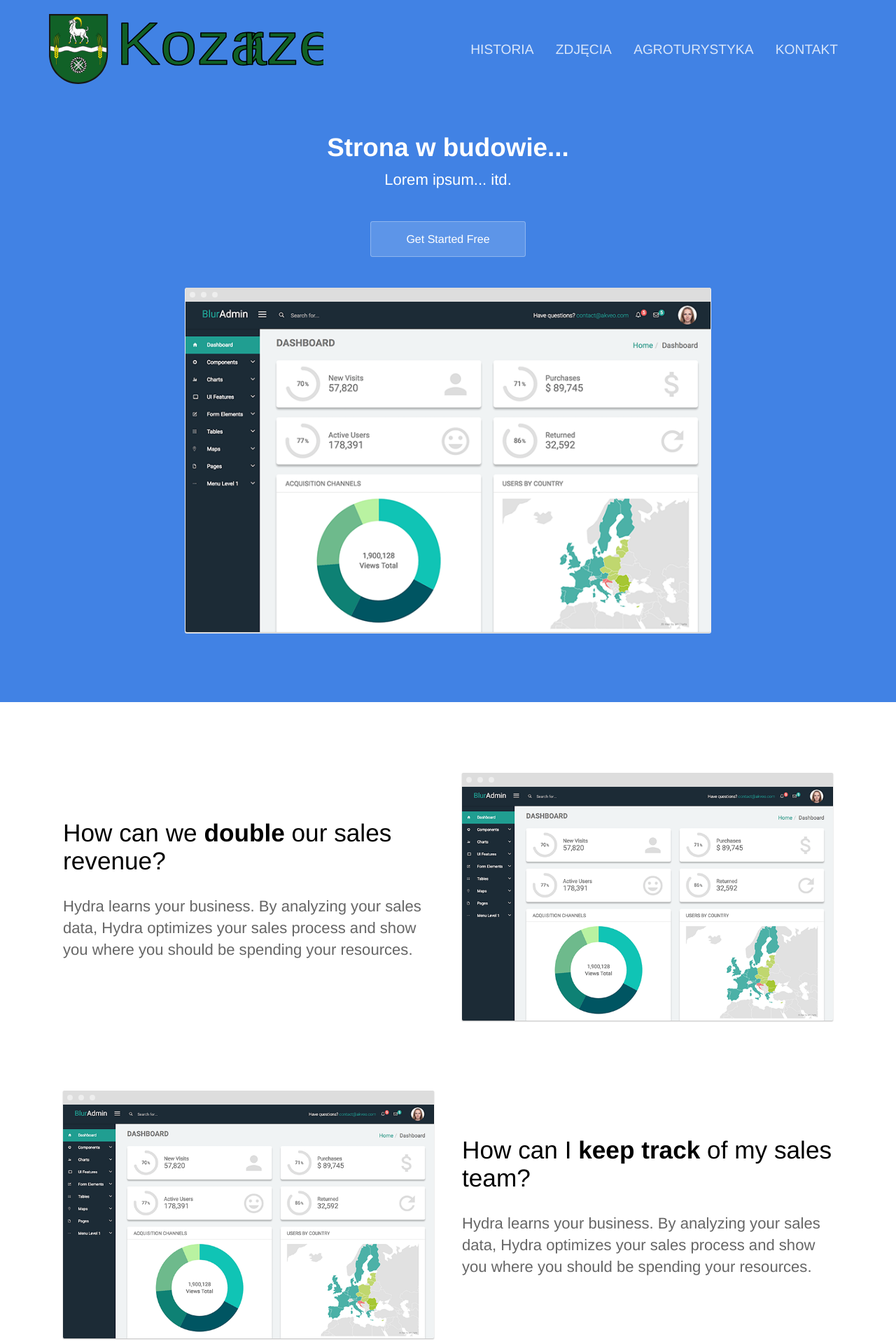
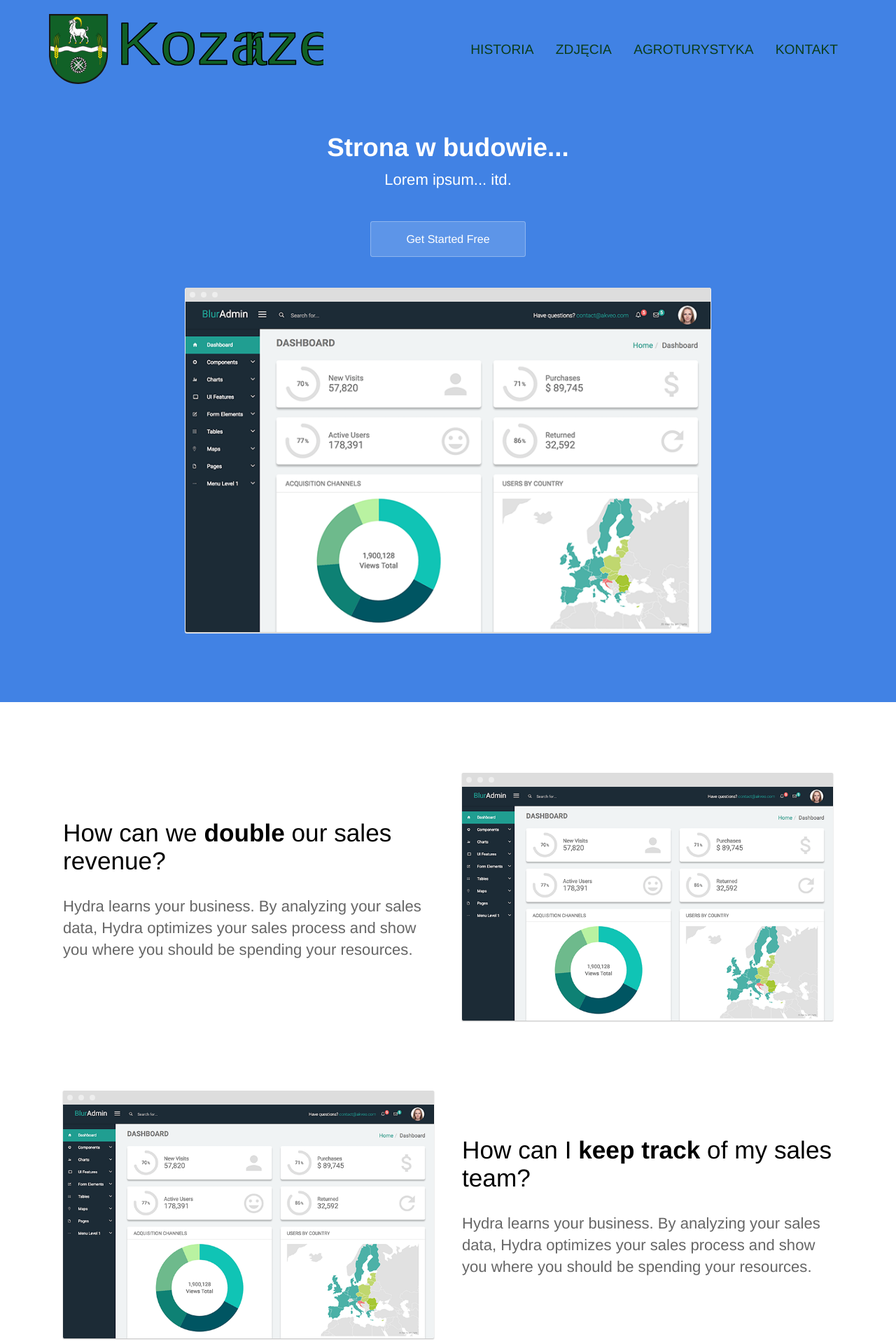
Before and after one commit to maxiemoose/kozarze, a Jekyll site: the page built from index.html, in a window 1280 px wide. Shown: the top 1920 px of the page at 70% size. Built offline with Jekyll 4.4.1, drawn with Linux system fonts in a browser that asks for light colours.

Commit message:
Update navigation.scss

```diff
--- a/_sass/navigation.scss
+++ b/_sass/navigation.scss
@@ -33,7 +33,7 @@ nav {
 		margin: 0 3px;
 		padding: 20px 10px;
 		border-bottom: 1px solid rgba(255,255,255,0);
-		color: rgba(255,255,255,.8);
+		color: rgba(11,61,27);
 		transition: .2s ease-in-out;
 		display: none;
 
```
